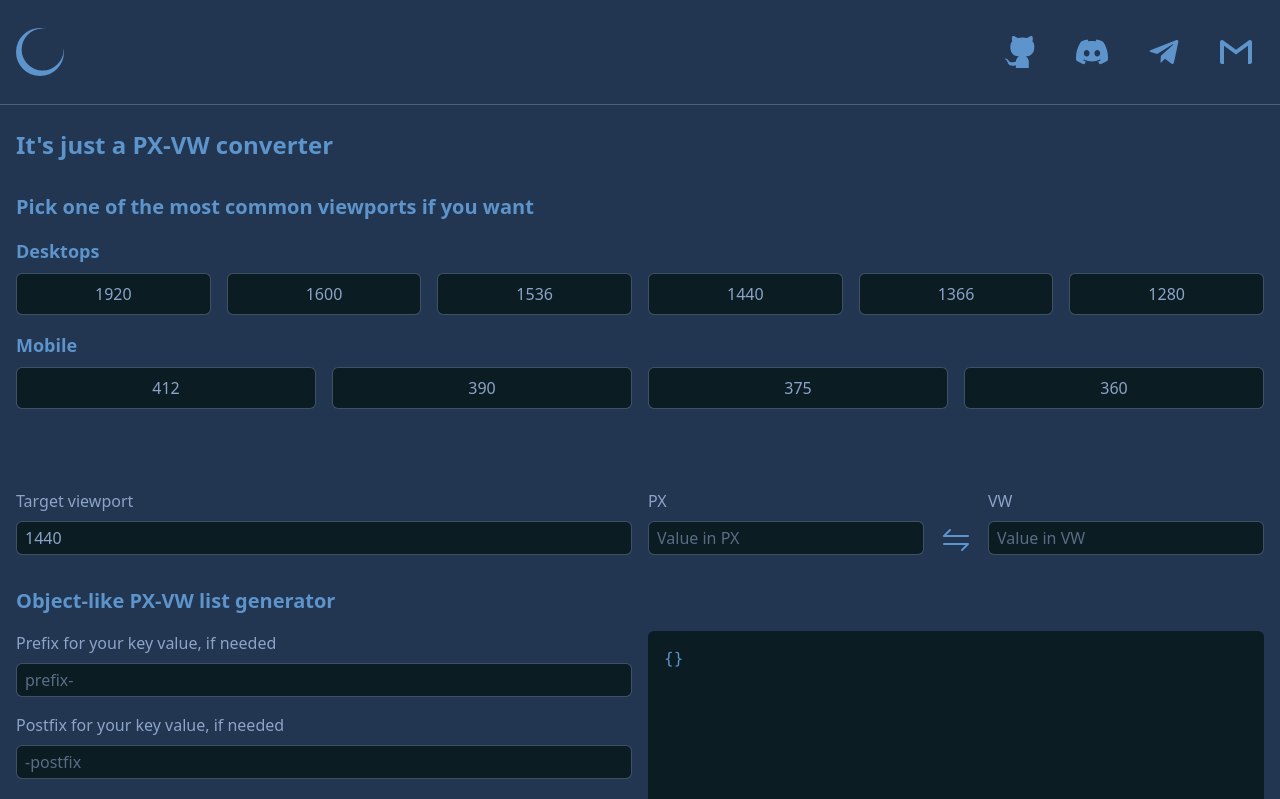
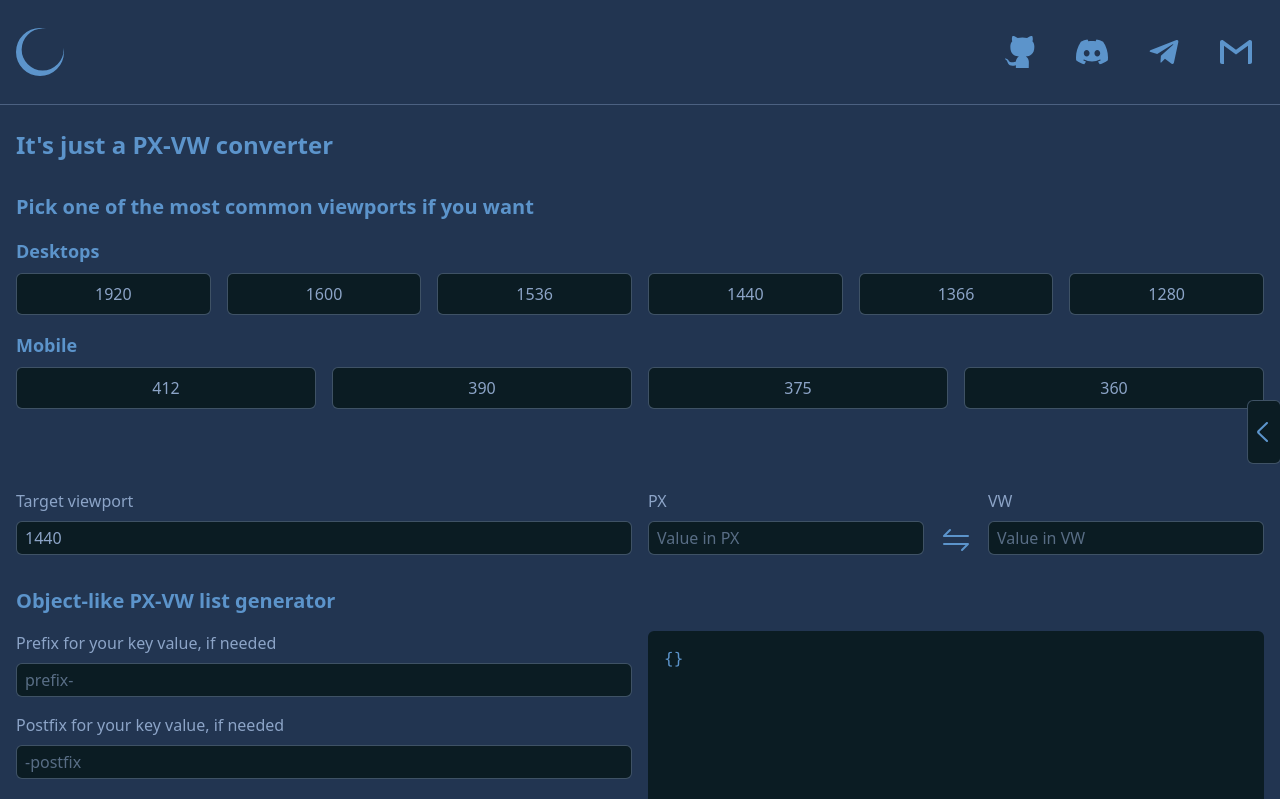
Before and after one commit to inquinimaris/not-just-px-vw-converter, a Vue app: page / in a window 1280 px wide. Shown: the top 799 px of the page. Built offline with nearby package versions, Linux system fonts and the light colour scheme.

Commit message:
Added sidebar, in advance

```diff
--- a/index.html
+++ b/index.html
@@ -6,7 +6,7 @@
     <meta name="viewport" content="width=device-width, initial-scale=1.0" />
     <title>Not just PX-VW converter</title>
   </head>
-  <body>
+  <body class="relative">
     <div id="app"></div>
     <script type="module" src="/src/main.js"></script>
   </body>
--- a/src/App.vue
+++ b/src/App.vue
@@ -1,5 +1,8 @@
 <template>
   <the-header></the-header>
+  <!-- <transition> -->
+    <the-sidebar></the-sidebar>
+  <!-- </transition> -->
   <main class="main py-6">
     <div class="container px-4">
       <h1>It's just a PX-VW converter</h1>
@@ -111,6 +114,7 @@ export default {
       userSpecificSingle: [],
       userSpecificDouble: [],
       showCopyMessage: false,
+      // showSidebar: false,
     }
   },
   methods:{
--- /dev/null
+++ b/src/components/TheSidebar.vue
@@ -0,0 +1,63 @@
+<template>
+    <aside class="fixed right-0 top-0 h-full transition-transform duration-200 z-50 border-l border-l-accent-main/40" :class="showSidebar ? 'translate-x-0' : 'translate-x-full'">
+        <transition>
+            <!-- <div v-show="showSidebar" id="sidebar" class="bg-accent-alter py-8 px-6 h-full overflow-hidden"> -->
+            <div id="sidebar" class="bg-accent-alter py-8 px-10 h-full transition-opacity flex flex-col justify-between" :class="showSidebar ? 'opacity-100' : 'opacity-0'">
+                <nav>
+                    <ul>
+                        <li><a class="hover:text-accent-main focus:text-accent-main whitespace-nowrap" :tabindex="showSidebar ? '0' : '-1'" href="#">Link</a></li>
+                        <li><a class="hover:text-accent-main focus:text-accent-main whitespace-nowrap" :tabindex="showSidebar ? '0' : '-1'" href="#">Zelda</a></li>
+                        <li><a class="hover:text-accent-main focus:text-accent-main whitespace-nowrap" :tabindex="showSidebar ? '0' : '-1'" href="#">Cooler Link</a></li>
+                        <li><a class="hover:text-accent-main focus:text-accent-main whitespace-nowrap" :tabindex="showSidebar ? '0' : '-1'" href="#">Hotter Zelda</a></li>
+                    </ul>
+                </nav>
+                <div>
+                    <p class="mb-2">It doesn't work like a want it to work T_T</p>
+                    <p class="leading-tight">V-Show and inner element width <br> doesn't allow a smooth transition</p>
+                </div>
+            </div>
+        </transition>
+        <button type="button" id="showSidebar" class="button --default absolute left-0 top-1/2 h-16 !px-2 transition-all duration-200" :class="showSidebar ? 'translate-x-0' : '-translate-x-full'" @click="triggerSidebar()">
+            <svg class="w-4 transition-transform" :class="showSidebar ? 'rotate-0' : 'rotate-180'" viewBox="-4 0 16 20" version="1.1" xmlns="http://www.w3.org/2000/svg" xmlns:xlink="http://www.w3.org/1999/xlink">
+                <g id="Page-1" stroke="none" stroke-width="1" fill="none" fill-rule="evenodd">
+                    <g id="Dribbble-Light-Preview" transform="translate(-305.000000, -6679.000000)" class="fill-accent-main">
+                        <g id="icons" transform="translate(56.000000, 160.000000)">
+                            <path d="M249.365851,6538.70769 L249.365851,6538.70769 C249.770764,6539.09744 250.426289,6539.09744 250.830166,6538.70769 L259.393407,6530.44413 C260.202198,6529.66364 260.202198,6528.39747 259.393407,6527.61699 L250.768031,6519.29246 C250.367261,6518.90671 249.720021,6518.90172 249.314072,6519.28247 L249.314072,6519.28247 C248.899839,6519.67121 248.894661,6520.31179 249.302681,6520.70653 L257.196934,6528.32352 C257.601847,6528.71426 257.601847,6529.34685 257.196934,6529.73759 L249.365851,6537.29462 C248.960938,6537.68437 248.960938,6538.31795 249.365851,6538.70769"/>
+                        </g>
+                    </g>
+                </g>
+            </svg>
+        </button>
+    </aside>
+</template>
+
+<script>
+export default {
+    data(){
+        return{
+            showSidebar: false
+        }
+    },
+    methods:{
+        triggerSidebar(){
+            this.showSidebar = !this.showSidebar;
+        }
+    }
+}
+</script>
+
+<style scoped>
+/* .v-enter-active, .v-leave-active{
+    transition: opacity 0.2s cubic-bezier(0.4, 0, 0.2, 1), transform 0.2s cubic-bezier(0.4, 0, 0.2, 1), right 0.2s cubic-bezier(0.4, 0, 0.2, 1);
+}
+.v-enter-to{
+    pointer-events: auto;
+}
+.v-leave-to, .v-enter-from{
+    transform: translateX(100%);
+    width: 0;
+    opacity: 0;
+    right: 0;
+    pointer-events: none;
+} */
+</style>
--- a/src/main.js
+++ b/src/main.js
@@ -4,10 +4,12 @@ import './style.css';
 import App from './App.vue';
 import TheHeader from './components/TheHeader.vue';
 import TheFooter from './components/TheFooter.vue';
+import TheSidebar from './components/TheSidebar.vue';
 
 const app = createApp(App);
 
 app.component('TheHeader', TheHeader);
 app.component('TheFooter', TheFooter);
+app.component('TheSidebar', TheSidebar);
 
 app.mount('#app');
```
